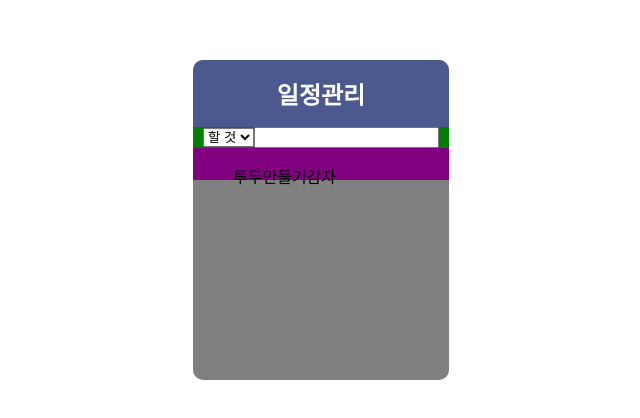
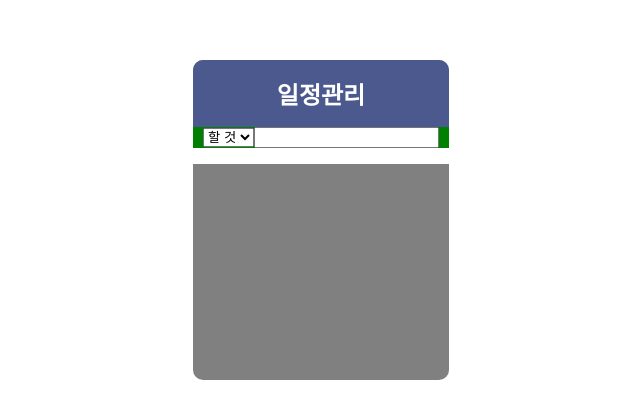
Before and after one commit to YOON3N4M/study-react, a React (Create React App) app: page / in a window 1280 px wide. Shown: the part 108-526 px from the top of the page, without its empty margins (327-967 px from the left). Built offline with nearby package versions, Linux system fonts and the light colour scheme; data requests are answered from the project's data file.

Commit message:
feat: 삭제버튼 클릭시 서버와 로컬에서 모두 삭제 되게끔 구현

```diff
--- a/fake-server/db.json
+++ b/fake-server/db.json
@@ -1,17 +1,4 @@
 {
-  "todos": [
-    {
-      "type": "할 것",
-      "todoText": "투두만들기",
-      "isCheck": false,
-      "id": 1
-    },
-    {
-      "type": "살 것",
-      "todoText": "감자",
-      "isCheck": false,
-      "id": 2
-    }
-  ],
+  "todos": [],
   "username": []
 }
--- a/src/components/InsertTodo.js
+++ b/src/components/InsertTodo.js
@@ -1,5 +1,6 @@
 import axios from "axios";
 import { useState } from "react";
+import { API_URL } from "./TodoTemplate";
 
 export default function InsertTodo() {
   const [todo, setTodo] = useState("");
@@ -9,7 +10,7 @@ export default function InsertTodo() {
     event.preventDefault();
     axios({
       method: "post",
-      url: "http://localhost:3001/todos",
+      url: API_URL,
       data: {
         type: selectedType,
         todoText: todo,
--- a/src/components/TodoList.js
+++ b/src/components/TodoList.js
@@ -1,14 +1,19 @@
 import axios from "axios";
 import { useState } from "react";
 import { useEffect } from "react";
+import { API_URL } from "./TodoTemplate";
 
 export default function TodoList() {
   const [todos, setTodos] = useState([]);
 
   function getTodosFromDB() {
-    axios({ method: "get", url: "http://localhost:3001/todos" }).then((res) =>
-      setTodos(res.data)
-    );
+    axios.get(API_URL).then((res) => setTodos(res.data));
+  }
+
+  function deleteTodo(id) {
+    console.log(id);
+    axios.delete(API_URL + "/" + id);
+    setTodos(todos.filter((todos) => todos.id !== id));
   }
 
   useEffect(() => {
@@ -19,7 +24,13 @@ export default function TodoList() {
     <>
       <ul>
         {todos.length !== 0
-          ? todos.map((todo) => <span key={todo.id}>{todo.todoText}</span>)
+          ? todos.map((todo) => (
+              <div key={todo.id}>
+                <input type="checkbox" />
+                <span>{todo.todoText}</span>
+                <button onClick={() => deleteTodo(todo.id)}>삭제</button>
+              </div>
+            ))
           : null}
       </ul>
     </>
--- a/src/components/TodoTemplate.js
+++ b/src/components/TodoTemplate.js
@@ -28,8 +28,7 @@ const TodoContainer = styled.div`
     width: 100%;
   }
   .todo-contents {
-    background-color: purple;
-    height: 2rem;
+    background-color: white;
   }
 `;
 
@@ -43,6 +42,7 @@ checked: boolean,
 }
 
 */
+export const API_URL = "http://localhost:3001/todos";
 
 function TodoTemplate() {
   return (
```
